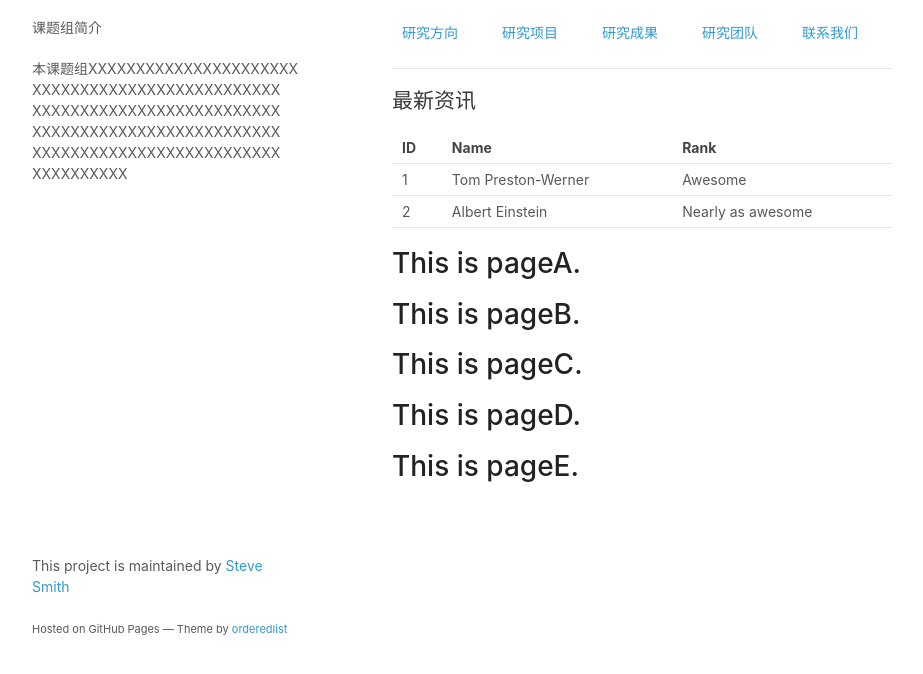
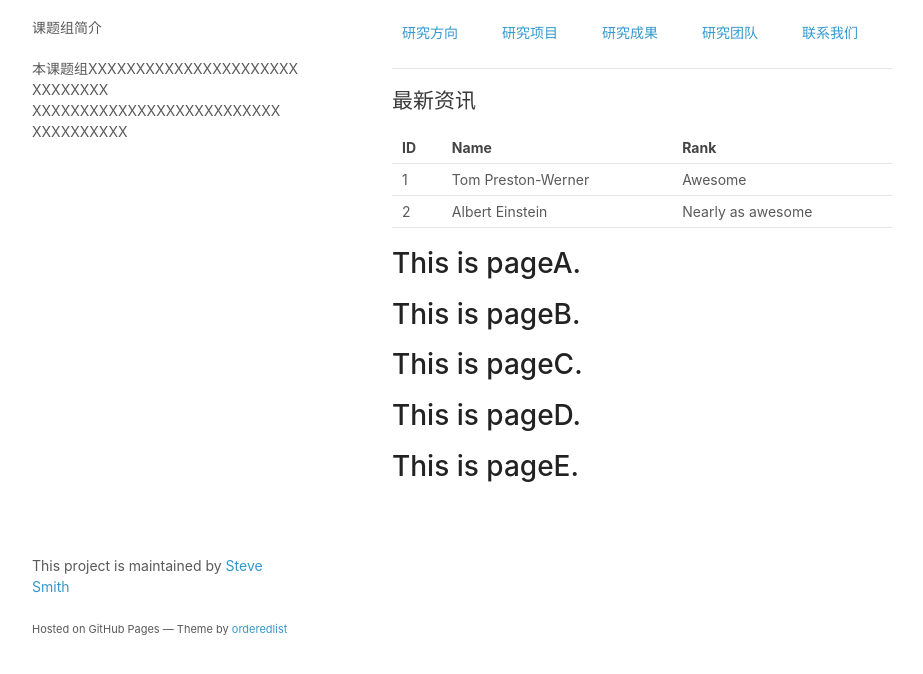
Before and after one commit to nuaaPAC/nuaaPAC.github.io, a plain HTML site: page index.html in a window 1280 px wide. Shown: the part 92-766 px from the top of the page, without its empty margins (178-1101 px from the left). Drawn offline with Linux system fonts and the light colour scheme.

Commit message:
Update index.html

```diff
--- a/index.html
+++ b/index.html
@@ -19,9 +19,7 @@
         <h1>课题组简介</h1>
         <p>课题组简介</p>
         <p class="view"> 本课题组XXXXXXXXXXXXXXXXXXXXXX
-          XXXXXXXXXXXXXXXXXXXXXXXXXX
-          XXXXXXXXXXXXXXXXXXXXXXXXXX
-          XXXXXXXXXXXXXXXXXXXXXXXXXX
+          XXXXXXXX
           XXXXXXXXXXXXXXXXXXXXXXXXXX
           XXXXXXXXXX</p>
       </header>
```
